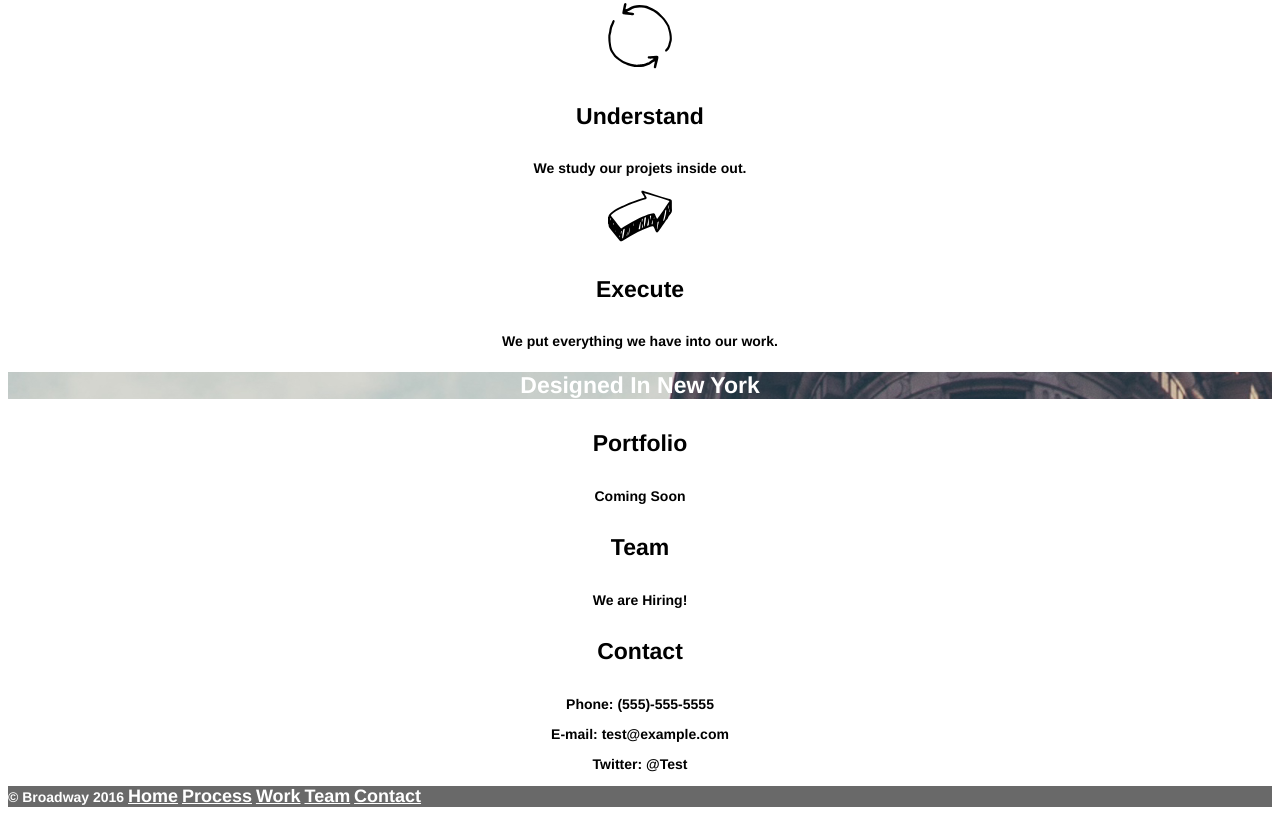
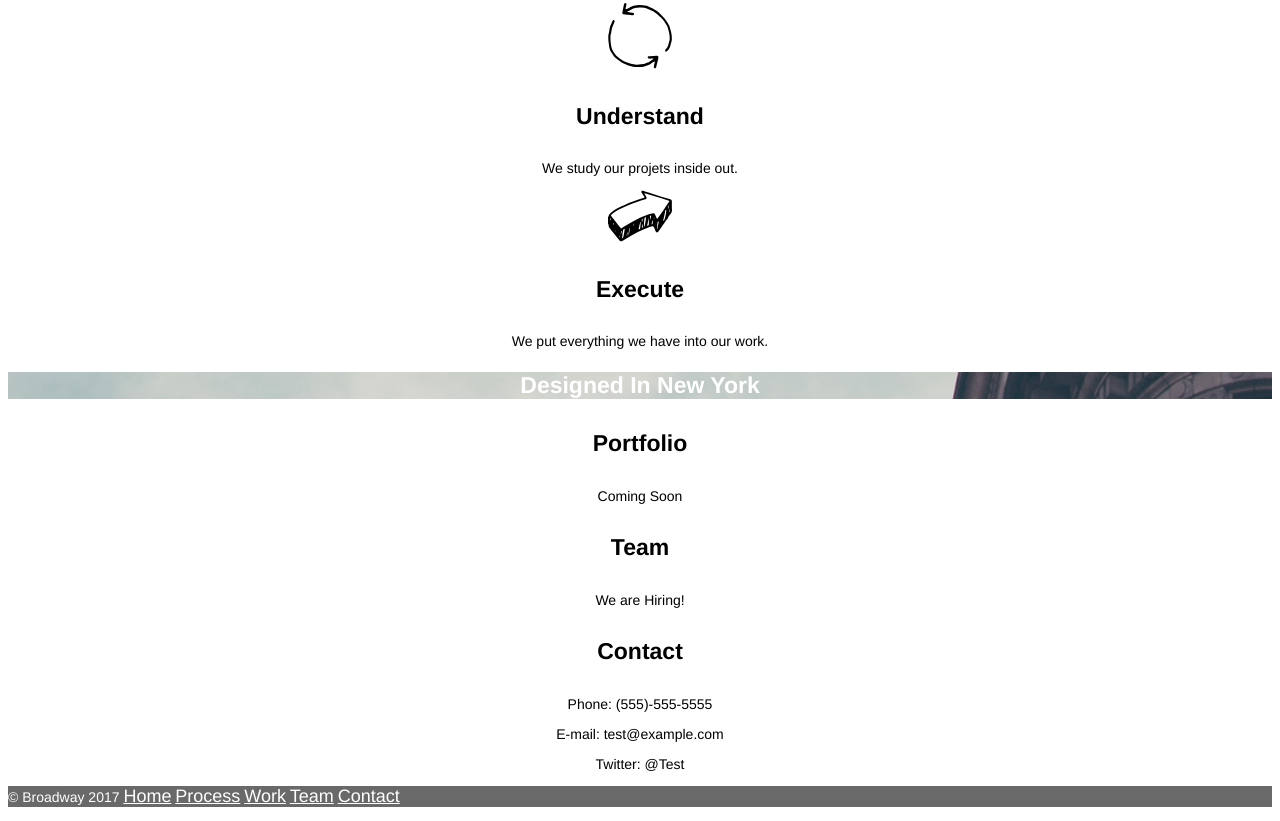
Before and after one commit to Modelsson/broadway, a plain HTML site: page index.html in a window 1280 px wide. Shown: the part 578-1399 px from the top of the page. Drawn offline with Linux system fonts and the light colour scheme.

Commit message:
fixed picture placement

```diff
--- a/index.html
+++ b/index.html
@@ -48,7 +48,7 @@
       </section>
     </article>
     <footer>
-      <p>&#xa9; Broadway 2016 <a href="#home">Home</a> <a href="#process">Process</a> <a href="#portfolio">Work</a> <a href="#team">Team</a> <a href="#contact">Contact</a>
+      <p>&#xa9; Broadway 2017 <a href="#home">Home</a> <a href="#process">Process</a> <a href="#portfolio">Work</a> <a href="#team">Team</a> <a href="#contact">Contact</a>
       </p>
     </footer>
 
--- a/resources/css/styles.css
+++ b/resources/css/styles.css
@@ -1,13 +1,11 @@
 body {
   font-family: Helvetica;
   text-align: center;
-  font-weight: bold;
 }
 
 header {
   background-image: url("/resources/images/the-flatiron-building.png");
-  background-repeat: no-repeat;
-  background-position: center;
+  background-position: left;
 }
 
 h1 {
```
